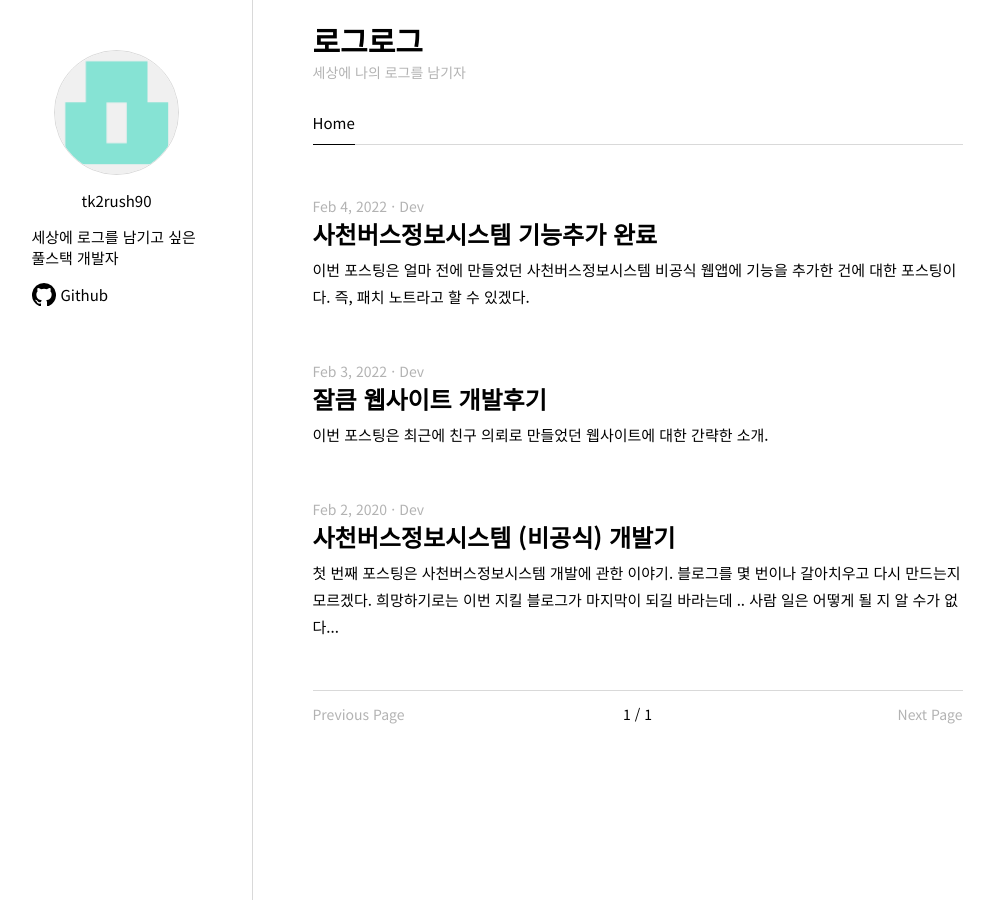
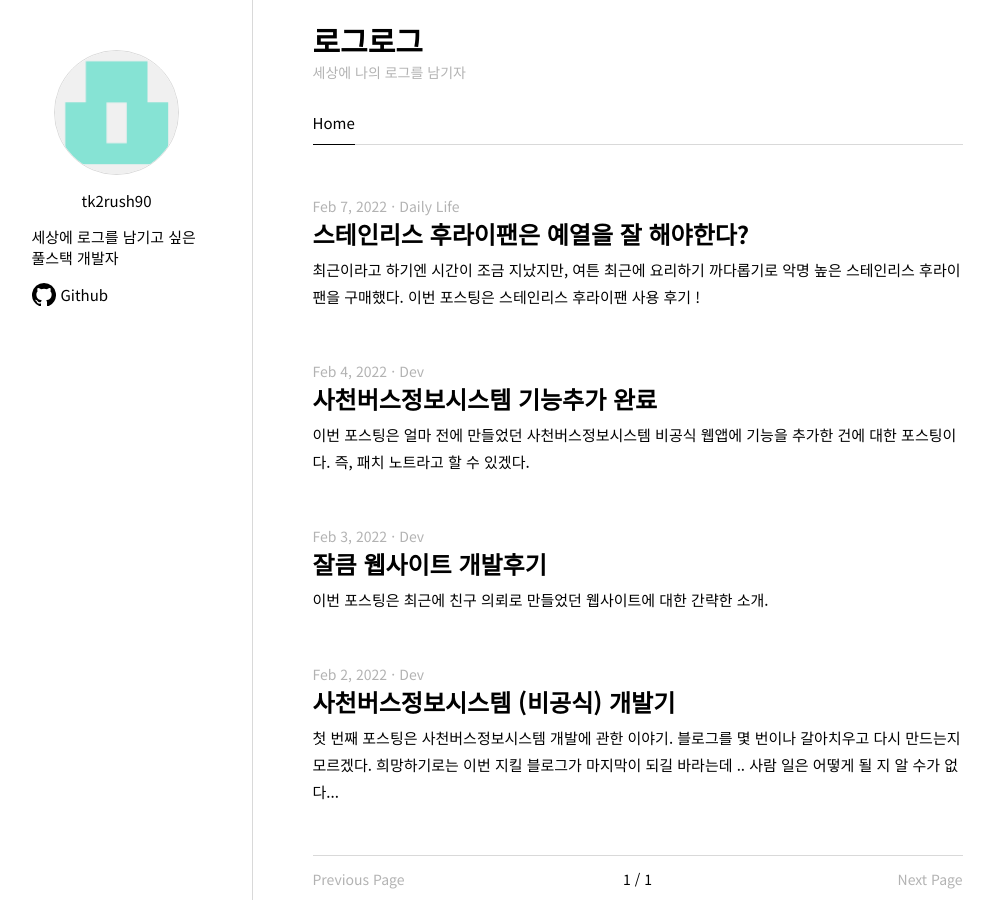
Before and after one commit to tk2blog90/tk2blog90.github.io, a Jekyll site: the page built from index.html, in a window 1280 px wide. Shown: the whole page, without its empty margins (138-1132 px from the left). Built offline with Jekyll 4.4.1, drawn with Linux system fonts in a browser that asks for light colours; the list of posts is cut into pages by our own code; some of the changed lines change nothing that is shown.

Commit message:
Post 202202071

```diff
--- a/_config.yml
+++ b/_config.yml
@@ -5,7 +5,7 @@ show_downloads: false
 baseurl: "/" # change this to the subpath of your site, e.g. /blog. Leave it empty if you don't need it.
 url: "https://tk2blog90.github.io" # change this to the base hostname & protocol for your site
 paginate_path: '/page:num/'
-paginate: 3
+paginate: 10
 
 google_analytics:
 
@@ -16,6 +16,7 @@ theme: # leave it empty
 # social
 author: tk2rush90
 image: /thumbnail.png
+keywords: 로그로그, 블로그, 개발블로그
 
 plugins:
   - jekyll-target-blank
--- a/_includes/social-metatags.html
+++ b/_includes/social-metatags.html
@@ -10,11 +10,12 @@
   {% assign page_author = page.author.name | default: nil | escape %}
   {% assign twitter_creator = page.twitter.username | default: site.twitter.site | default: nil | escape %}
 {% else %}
-  {% assign page_author = site.author.name | default: nil | escape %}
+  {% assign page_author = site.author | default: nil | escape %}
   {% assign twitter_creator = site.twitter.username | default: nil | escape %}
 {% endif %}
 
 {% assign page_description = page.excerpt | default: page.tagline | default: site.description | strip_html | normalize_whitespace | truncate: 300 | escape %}
+{% assign page_keywords = page.keywords | default: site.keywords %}
 
 {%if page.image %}
   {% assign page_image = page.image | absolute_url %}
@@ -32,8 +33,8 @@
 {%if page.tags.size > 0 %}
   <meta name="keywords" itemprop="tags" content="{{ page.tags | join: ', ' | escape }}"/>
 {%endif %}
-{%if page.keywords %}
-  <meta name="keywords" itemprop="keywords" content="{{ page.keywords | escape  }}" />
+{%if page_keywords %}
+  <meta name="keywords" itemprop="keywords" content="{{ page_keywords | escape  }}" />
 {%endif %}
 {%if page.categories.size > 0 %}
   <meta name="keywords" itemprop="categories" content="{{ page.categories | join: ', ' | escape  }}" />
--- /dev/null
+++ b/_posts/2022-02-07-1.md
@@ -0,0 +1,90 @@
+---
+layout: post
+title: 스테인리스 후라이팬은 예열을 잘 해야한다?
+tagline: 스테인리스 후라이팬 사용 후기
+description: 스테인리스 후라이팬 사용 후기
+subject: Daily Life
+keywords: 스테인리스팬, 스텐팬, 스뎅팬
+---
+
+최근이라고 하기엔 시간이 조금 지났지만,
+여튼 최근에 요리하기 까다롭기로 악명 높은 스테인리스 후라이팬을 구매했다.
+이번 포스팅은 스테인리스 후라이팬 사용 후기 !
+
+# 스테인리스 후라이팬에 대해
+
+스텐팬 혹은 우리 지역에서는 스댕팬이라고 부르기도 하는 스테인리스 후라이팬.
+막 써도 된다는 장점이 있는 친구지만 예열을 제대로 안 하면 개같이 눌러붙는다는 친구이기도 하다.
+
+평소 운동하느라 매일 닭가슴살을 먹는데
+닭가슴살을 스테이크 같은 형태로 요리해 먹고 싶었고,
+코팅팬은 스테이크 굽듯이 불을 세게 올리면 코팅이 벗겨지기 때문에
+스테인리스 팬 구매 결정을 하게 되었다.
+
+스테인리스 팬을 주문하고 나서 이런저런 강의(?) 영상을 많이 찾아봤는데,
+하나같이 한다는 말이 예열이 충분히 되지 않으면 재료가 눌러붙고 탄다는 것이었다.
+
+예열이 충분히 됐는지 알 수 있는 방법은,
+
+1. 물을 뿌려본다.
+2. 기름을 뿌려본다.
+
+다.
+
+첫 번째 방법으로 확인할 때는
+어느정도 예열이 됐다 싶을 때 후라이팬에 물을 조금 뿌려보면 된다.
+이 때 물이 치지직 소리를 내며 증발하지 않고 방울져서 또르르 굴러다니면 예열이 잘 됐다고 볼 수 있다.
+
+두 번째 방법으로는
+기름을 부었을 때 물결무늬가 일렁일렁 생겨나면 예열이 잘 된 것으로 볼 수 있다.
+
+# 그래서 배운대로 잘 했는가?
+
+결론부터 말하자면 **NO**다 ㅋㅋㅋㅋ
+난 .. 난 솔직히 처음부터 잘할 줄 알았다 .. 예열은 충분히 잘 했다. 물을 뿌리니 진짜 신기하게 구슬처럼 또르르 굴러다녔고,
+속으로 '성공이다!' 를 외치며 물방울을 버리고 기름을 넣었다.
+
+근데 .. 기름을 넣자마자 연기가 뭉게뭉게 피어나더니
+닭가슴살을 올리자 연기는 더 심해졌다.
+
+예열을 충분히 잘 했는데도 닭가슴살은 팬에 눌러붙고 타고 난리도 아니었고,
+결국 첫 사용만에 은색의 깨끗한 스테인리스 팬은 갈변해서 황금 스테인리스 팬이 되어버렸다 ㅋㅋㅋ
+의도치 않게 황금팬 득템을 하게 됐는데 기분은 좋지 않았다 .. 한 번 사용했을 뿐인데 ..
+
+그래도 다행인 건 스테인리스 팬은 웬만한 건 세척하면 다 지워진다는 것이다.
+안 지워지는 눌러붙은 것들도 과탄산수소 한 방이면 깔끔하게 해결 !
+하지만 갈변된 색은 돌아오지 않았고 매번 사용할 때마다 과탄산수소를 사용할 수 없으니
+제대로 된 사용법을 익힐 필요가 있었다.
+
+# 결국 답을 찾았다
+
+그리하여 이런저런 시도 끝에 찾은 답은,
+사실 스테인리스 팬은 '예열'이 중요한 게 아니라는 것이다.
+
+예열도 물론 중요하지만 내가 느낀 바로는 그냥 '온도'가 중요했다.
+
+스테인리스 팬이 참 거지같은게 온도가 너무 낮아도 눌러붙고 너무 높아도 눌러붙는다.
+그리고 재료의 종류, 상태에 따라서도 적정 온도가 다 다른데
+집에 표면 온도계가 있는 것도 아니고 팬 온도를 항상 확인해가며 요리를 할 수도 없으니
+다음과 같은 방법을 찾아내게 되었다.
+
+우선 중약불로 기름을 미리 둘러놓고 예열을 시작한다. 그리고 기름에 물결무늬가 생기면 닭가슴살을 투하해본다.
+
+이 때, 재빨리 뒤지개나 집개로 닭가슴살이 눌러붙었는지 안 붙었는지 확인해보고, 눌러붙었으면 얼른 불을 꺼준다.
+그 상태로 조금 기다리면서 닭가슴살을 이리저리 움직이다보면 눌러붙은 부분이 떨어지는데,
+이후에 다시 약불로 불을 켜고 이리저리 조리하면 된다.
+
+하다가 또 눌러붙는 것 같다면 불을 다시 꺼주고 켜주고를 반복하면 후라이팬과 재료를 태우지 않고
+맛있는 요리를 해낼 수 있다.
+
+# 마무리
+
+처음 후라이팬을 살 땐 더 이상 코팅 벗겨질 걱정 없이
+맛있는 닭가슴살 스테이크를 해먹을 수 있겠다는 기대감에 부풀어 있었는데
+안 눌러붙고 안 타게 하려니 결국 스테이크와 같은 형태로 굽는 것은 어려웠다 ..
+
+그래도 또 그 나름의 장점이 있긴 하지만 좀 ... 내가 기대한 스테인리스 팬 라이프는 아니었다 ㅠㅠ ㅋㅋㅋ
+
+여튼 마지막으로 스테인리스 팬으로 성공한 계란후라이를 보며 이만 총총.
+
+[![스테인리스 팬 조리 끝판왕, 계란](/assets/egg/img.png)](/assets/egg/img.png)
--- a/_sass/post-contents.scss
+++ b/_sass/post-contents.scss
@@ -36,8 +36,8 @@
   h4,
   h5,
   h6 {
-    margin-top: 3rem;
-    margin-bottom: 1rem;
+    margin-top: 2em;
+    margin-bottom: 1em;
     font-weight: 700;
   }
 
@@ -49,7 +49,7 @@
   h6 { font-size: 1em }
 
   p {
-    margin-bottom: 1em;
+    margin: 1.8em 0;
     line-height: 1.8em;
   }
 
--- a/_sass/post-list.scss
+++ b/_sass/post-list.scss
@@ -46,6 +46,10 @@
 
     .post-contents {
       margin: 5px 0 0;
+
+      > * {
+        margin: 0;
+      }
     }
 
     &:hover {
```
Also changed, not shown: _posts/2022-02-02-1.md (renamed from _posts/2020-02-02-1.md), assets/egg/img.png (added).
